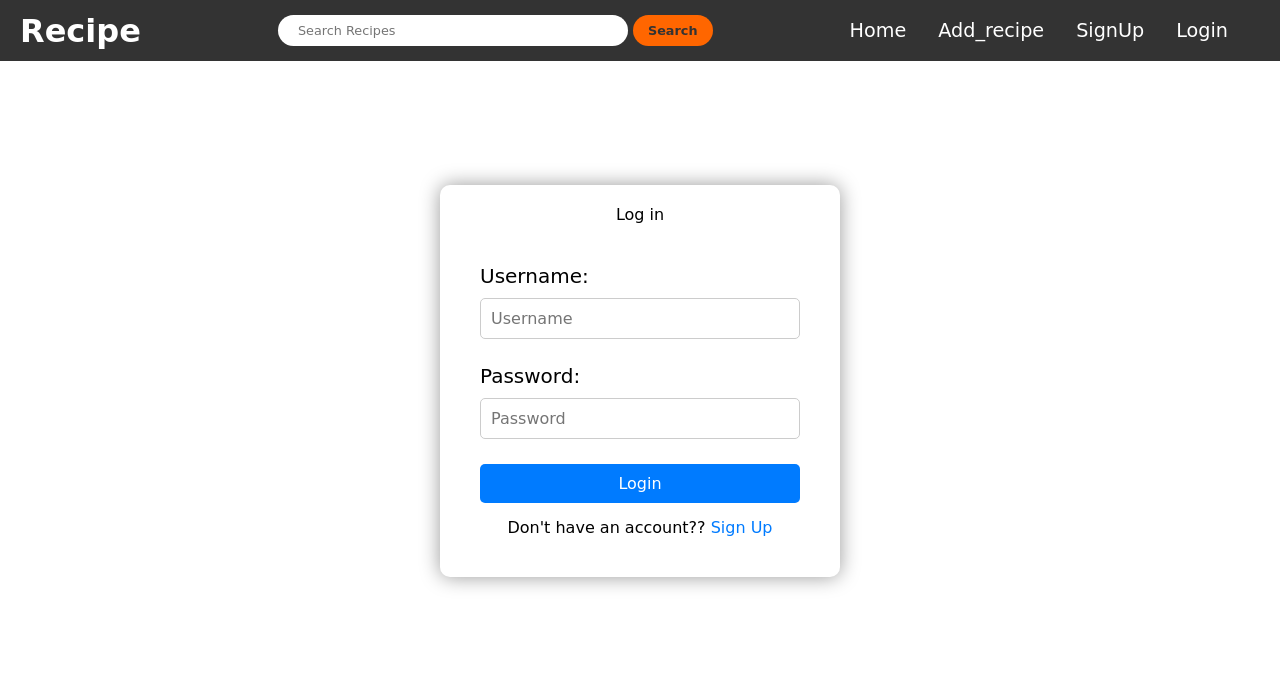
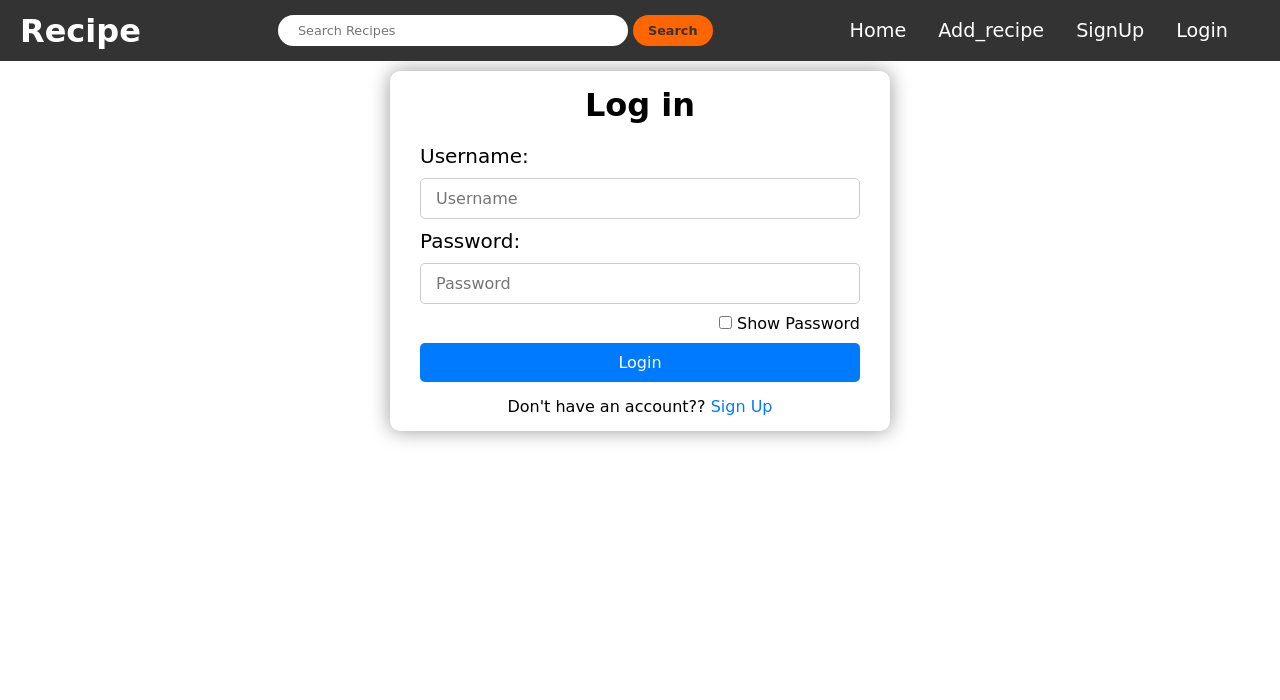
Before and after one commit to sakib-sayyed/Recipe_Website, a Django app: a page that uses Recipe_Project/UserApp/templates/login.html in a window 1280 px wide. Shown: the top 700 px of the page. Run offline with Django 4.2, Linux system fonts and the light colour scheme; some web fonts are replaced.

Commit message:
added Some Styles

```diff
--- a/Recipe_Project/Recipe/form.py
+++ b/Recipe_Project/Recipe/form.py
@@ -6,9 +6,7 @@ class RecipeForm(forms.ModelForm):
     class Meta:
         model = Recipe
         fields = ['title', 'cooking_time', 'servings', 'description', 'image' , 'description', 'ingredients','instructions','category' ]
-        # widgets = {
-        #     'ingredients': forms.Textarea(attrs={'rows': 4}),  # You can adjust the number of rows as needed
-        # }
+
         widgets = {
             'description': forms.Textarea(attrs={'rows': 5}),
             'ingredients': forms.Textarea(attrs={'rows': 5}),
--- a/Recipe_Project/UserApp/templates/login.html
+++ b/Recipe_Project/UserApp/templates/login.html
@@ -4,74 +4,44 @@
 {% block content %}
 
 <style>
-        .notification-container {
-            width: 100%;
-            display: flex;
-            justify-content: center;
+  *{
+    margin: 0;
+    padding: 0;
+    box-sizing: border-box;
   }
-        .notification {
-            padding: .8em 5%;
-            background-color: rgba(64, 243, 243, 0.808);
+  .login-container{
     display: flex;
     align-items: center;
-            justify-content: space-between;
-            width: 60%;
-            border-radius: 5px;
+    justify-content: center;
+    /*background-image: url('your-background-image.jpg');*/
+    background-size: cover;
+    background-position: center;
+    margin-top: 10px;
   }
-        #cross {
-            cursor: pointer;
-        }
-
-        .main-container {
-            display: flex;
-            justify-content: center;
-            align-items: center;
-            height: 80vh;
-        }
-
-        .container {
-            width: 400px;
-            padding: 20px;
+  .login-form-card {
+    width: 500px;
+    padding: 15px 30px;
     border-radius: 10px;
     box-shadow: 0px 0px 20px rgba(0, 0, 0, 0.4);
   }
-
   .login-heading {
     text-align: center;
     margin-bottom: 20px;
+    font-size: xx-large;
+    font-weight: 900;
   }
 
-        .user-content-container {
-        max-width: 400px;
-        margin: 0 auto;
-        }
-
-        .user-profile-form-container {
-        background-color: #fff;
-        padding: 20px;
-        border-radius: 8px;
-        }
-
-        ul {
-        list-style-type: none;
-        padding: 0;
-        margin: 0;
-        }
-
-        li {
-        margin-bottom: 15px;
-        }
-
-        .username-input,
-        .pass-input {
+  .login-form-card
+  input[type="text"],
+  input[type="password"]{
     width: 100%;
     margin: 10px 0;
-        padding: 10px;
+    padding: 10px 15px;
     border-radius: 5px;
     border: 1px solid #ccc;
     }
 
-        .signup-button {
+  .login-button {
     width: 100%;
     padding: 10px;
     background-color: #007bff;
@@ -81,7 +51,7 @@
     cursor: pointer;
     }
 
-        .signup-button:hover {
+  .login-button:hover {
     background-color: #0056b3;
     }
 
@@ -90,57 +60,54 @@
     margin-top: 15px;
     }
 
-        .signup-link a {
+  .signup-link a{
     color: #007bff;
     text-decoration: none;
   }
-        label{
+  .signup-link a:hover {
+    text-decoration: underline;
+  }
+  .auth-form > label{
     font-size: 20px;
     }
 </style>
 
 
-    {% if messages %}
-    <div class="notification-container">
-        <div class="notification">
-          {% for message in messages %}
-            <p {% if message.tags %} class="{{ message.tags }}"{% endif %}>{{message}}</p>
-          {% endfor %}
-            <img id='cross' src="{% static 'images/close.png' %}" width="15px" height="15px" alt="">
+<div class="login-container ">
+    <div class="login-form-card">
+      <h1 class="login-heading">Log in</h1>
+      <form action="" method="POST" class="auth-form">
+        {% csrf_token %}
+
+            <label for="username">Username:</label>
+            <input type="text" name="username" id="username" class="username-input" placeholder="Username" required>
+
+            <label for="">Password:</label>
+            <input type="password" name = "password" id="password" class="pass-input" placeholder="Password" required>
+
+          <div class="show-password" style="margin-bottom:10px; float:right">
+            <input type="checkbox" id="showPassword" onclick="show_Pass()">
+            <label for="showPassword">Show Password</label>
+          </div>
+
+          <button class="login-button" type="submit"> Login </button>
+          <p class="signup-link">Don't have an account?? <a href="{% url 'UserApp:signup_form' %}">Sign Up</a></p>
+
+      </form>
     </div>
 </div>
+
 <script>
-        var cross = document.getElementById('cross')
-        cross.addEventListener('click', ()=> {
-            document.getElementsByClassName('notification-container')[0].style.display = 'none';
-        })
+  function show_Pass() {
+    var password = document.getElementById("password");
+
+    if (password.type === "password") {
+        password.type = "text";
+
+    } else {
+        password.type = "password";
+    }
+  }
 </script>
-    {% endif %}
-
-    <main class="main-container">
-        <div class="container ">
-          <h1 class="login-heading">Log in</h1>
-            <div class="user-content-container user-profile-form-container">
-              <form action="" method="POST">
-                {% csrf_token %}
-                  <ul>
-                  <li class="name">
-                      <label for="username">Username:</label>
-                      <input type="text" name="username" id="username" class="username-input" placeholder="Username" required>
-                  </li>
-
-                  <li class="pass">
-                    <label for="">Password:</label>
-                    <input type="password" name = "password" id="password" class="pass-input" placeholder="Password" required>
-                  </li>
-
-                    <button class="signup-button" type="submit"> Login </button>
-                    <p class="signup-link">Don't have an account?? <a href="{% url 'UserApp:signup_form' %}">Sign Up</a></p>
-                  </ul>
-              </form>
-
-            </div>
-        </div>
-    </main>
 
 {% endblock %}
--- a/Recipe_Project/UserApp/urls.py
+++ b/Recipe_Project/UserApp/urls.py
@@ -1,29 +1,13 @@
-"""
-URL configuration for Recipe_Pro project.
-
-The `urlpatterns` list routes URLs to views. For more information please see:
-    https://docs.djangoproject.com/en/4.2/topics/http/urls/
-Examples:
-Function views
-    1. Add an import:  from my_app import views
-    2. Add a URL to urlpatterns:  path('', views.home, name='home')
-Class-based views
-    1. Add an import:  from other_app.views import Home
-    2. Add a URL to urlpatterns:  path('', Home.as_view(), name='home')
-Including another URLconf
-    1. Import the include() function: from django.urls import include, path
-    2. Add a URL to urlpatterns:  path('blog/', include('blog.urls'))
-"""
 from django.urls import path
 from .views import *
 from django.contrib.auth.views import LogoutView
 
 urlpatterns = [
     path('signup/', register_user, name='signup_form'),
+    path('verify_otp/',verify_otp,name='verify_otp'),
     path('login/', login_user, name='login_form'),
     # path('logout/', logout, name='logout_form'),
     path('logout/', LogoutView.as_view(next_page='/'), name='logout_form'),
     path('user_recipes/', user_recipes, name='user_recipes'),
     path('profile/', profile, name='profile'),
-    # path('user_profile/', user_profile, name='user_profile'),
 ]
--- a/Recipe_Project/UserApp/views.py
+++ b/Recipe_Project/UserApp/views.py
@@ -1,38 +1,53 @@
-from django.shortcuts import render, redirect, get_object_or_404
-from django.contrib.auth.forms import UserCreationForm, AuthenticationForm
+from django.shortcuts import render, redirect
 from Recipe.models import Recipe
-from .form import ProfileForm                                       # Edit Profile Karne Ke Liye
+from .form import SignUpForm, ProfileForm
 from .models import UserProfile
-from django.contrib.auth import authenticate, login, logout           #,user_logged_in,user_logged_out
+from django.contrib.auth import authenticate, login, logout
 from django.contrib import messages
 from django.contrib.auth.decorators import login_required
 from .decorators import unauthenticated_user
-
-# @unauthenticated_user
-# def register_user(request):
-#     if request.method=='POST':
-#         f=UserCreationForm(request.POST)
-#         if f.is_valid():
-#             messages.success(request,'Account Created Successfully')
-#             f.save()
-#             return redirect('/Userapp-/login/')
-#     else:
-#         f=UserCreationForm()
-#         return render(request,'signup.html',{'register':f})
+import random
+from django.core.mail import send_mail
+from Recipe_Pro.settings import EMAIL_HOST_USER
 
 @unauthenticated_user
 def register_user(request):
-    form = UserCreationForm()
+    form = SignUpForm()
     if request.method=='POST':
-        form = UserCreationForm(request.POST)
+        form = SignUpForm(request.POST)
         if form.is_valid():
-            form.save()
-            messages.info(request,'Register Succcessfully..')
-            return redirect('/Userapp-/login/')
+            user = form.save()
+            otp = random.randint(100000, 999999)
+            request.session['otp'] = otp
+            send_mail(
+                'Otp Verification From Recipe App',
+                f'Your OTP code for SignUp is {otp}',
+                EMAIL_HOST_USER,
+                [user.email],
+                fail_silently=False,
+            )
+            messages.success(request,'Register Succcessfully Please Verify Otp..')
+            return redirect('/Userapp-/verify_otp/')
         else:
-            messages.info(request,'Invalid Credentials..')
+            messages.error(request,'Invalid Credentials..')
             return render(request,'signup.html',{'form':form})
     return render(request,'signup.html',{'form':form})
+
+@unauthenticated_user
+def verify_otp(request):
+    if request.method == 'POST':
+        otp = (request.POST.get('otp'))
+        session_otp = request.session.get('otp')
+        if otp == str(session_otp):
+            try:
+                messages.success(request, 'Your account has been verified.')
+                del request.session['otp']
+                return redirect('/Userapp-/login/')
+            except Exception as e:
+                messages.error(request, f'User not found : {e}')
+        else:
+            messages.error(request, 'Invalid OTP.')
+    return render(request, 'verify_otp.html')
 
 @unauthenticated_user
 def login_user(request):
@@ -46,41 +61,17 @@ def login_user(request):
             return redirect('/')
         else:
             messages.info(request,'Invalid Username or password ...!!!')
-
     return render(request,'login.html')
 
-# def login_user(request):
-#     if request.method == 'POST':
-#         form = AuthenticationForm(request, request.POST)
-#         if form.is_valid():
-#             username = form.cleaned_data.get('username')
-#             password = form.cleaned_data.get('password')
-#             user = authenticate(username=username, password=password)
-#             if user is not None:
-#                 login(request, user)
-#                 messages.success(request, 'You have successfully logged in!')
-#                 return redirect('/')  # Change 'home' to your desired redirect URL
-#             else:
-#                 messages.info(request, 'Invalid username or password.')
-#     else:
-#         form = AuthenticationForm()
-#     return render(request, 'login.html', {'form': form})
-
-
-@login_required(login_url='login')
-def logout_user(request):
-    logout(request)
-    messages.info(request,'Logged out successfully..')
-    return redirect('/')
+# @login_required(login_url='UserApp:login_form')
+# def logout_user(request):
+#     logout(request)
+#     messages.info(request,'Logged out successfully..')
+#     return redirect('/')
 
 def user_recipes(request):
     r = Recipe.objects.filter(author=request.user)
     return render(request,'my_recipes.html',{'myrecipes':r})
-
-# @login_required(login_url='UserApp:login_form')
-# def user_profile(request):
-#     return render(request,'user_profile.html')
-
 
 @login_required(login_url='UserApp:login_form')
 def profile(request):
@@ -96,16 +87,3 @@ def profile(request):
         form = ProfileForm(instance=user_profile, user=request.user)
 
     return render(request, 'profile.html', {'form': form})
-
-# @login_required(login_url='UserApp:login_form')
-# def edit_profile(request):
-#     if request.method=='POST':
-#         form = ProfileForm(request.POST, request.FILES, instance=request.user.userprofile)
-#         if form.is_valid():
-#             form.save()
-#             username = request.user
-#             messages.success(request, " Your Profile is updated..")
-#             return redirect('/')
-#     else:
-#         form = ProfileForm(instance=request.user.userprofile)
-#     return render(request,'edit_profile.html',{'form':form})
```
Also changed, not shown: Recipe_Project/Recipe/templates/add_recipe.html (+7 -3 lines), Recipe_Project/Recipe_Pro/settings.py (+8 -0 lines), Recipe_Project/UserApp/form.py (+6 -26 lines), Recipe_Project/UserApp/templates/profile.html (+17 -4 lines), Recipe_Project/UserApp/templates/signup.html (+52 -50 lines), Recipe_Project/UserApp/templates/verify_otp.html (added, +91 -0 lines), Recipe_Project/media/media/profile_images/team-page-img.jpg (added), Recipe_Project/media/recipes/Bake_Chees.jpg.webp (added), Recipe_Project/media/recipes/calum-lewis-vA1L1jRTM70-unsplash_fut12s0.jpg (added), 2 other files. Lines whose indentation alone changed are shown as unchanged.
